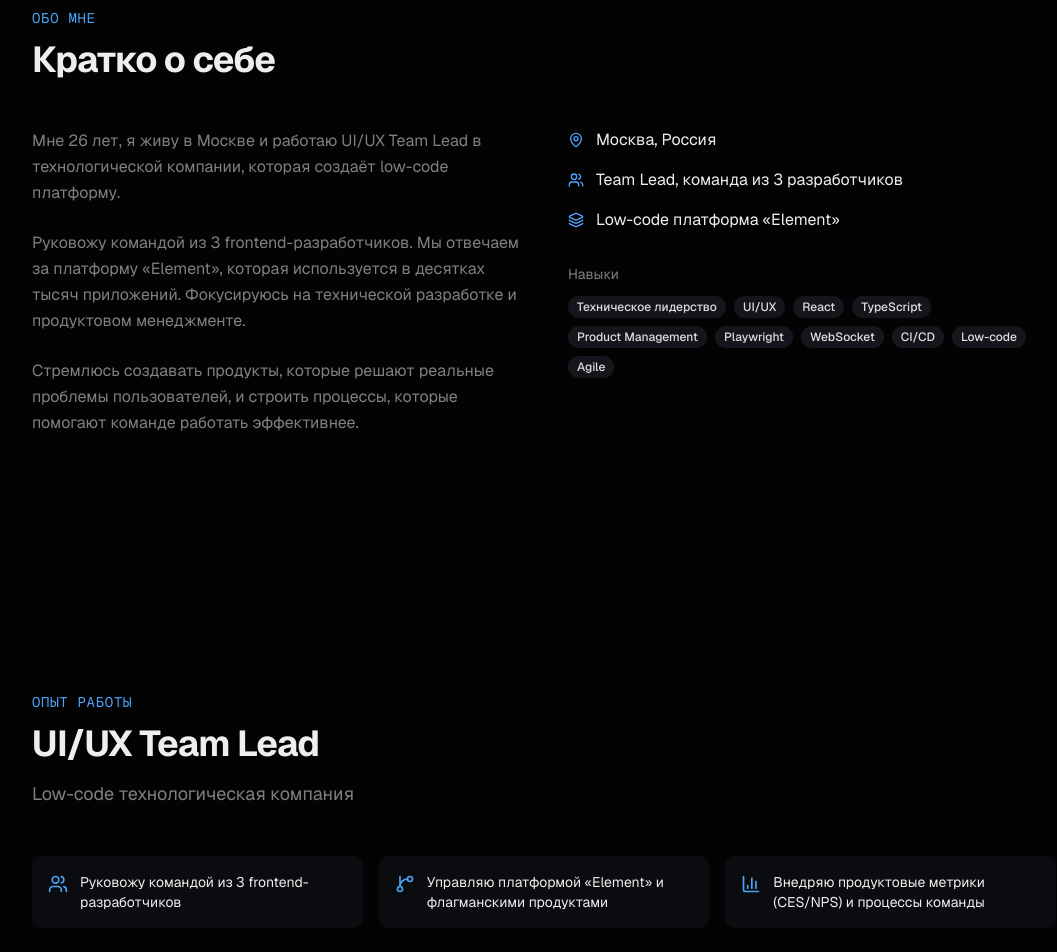
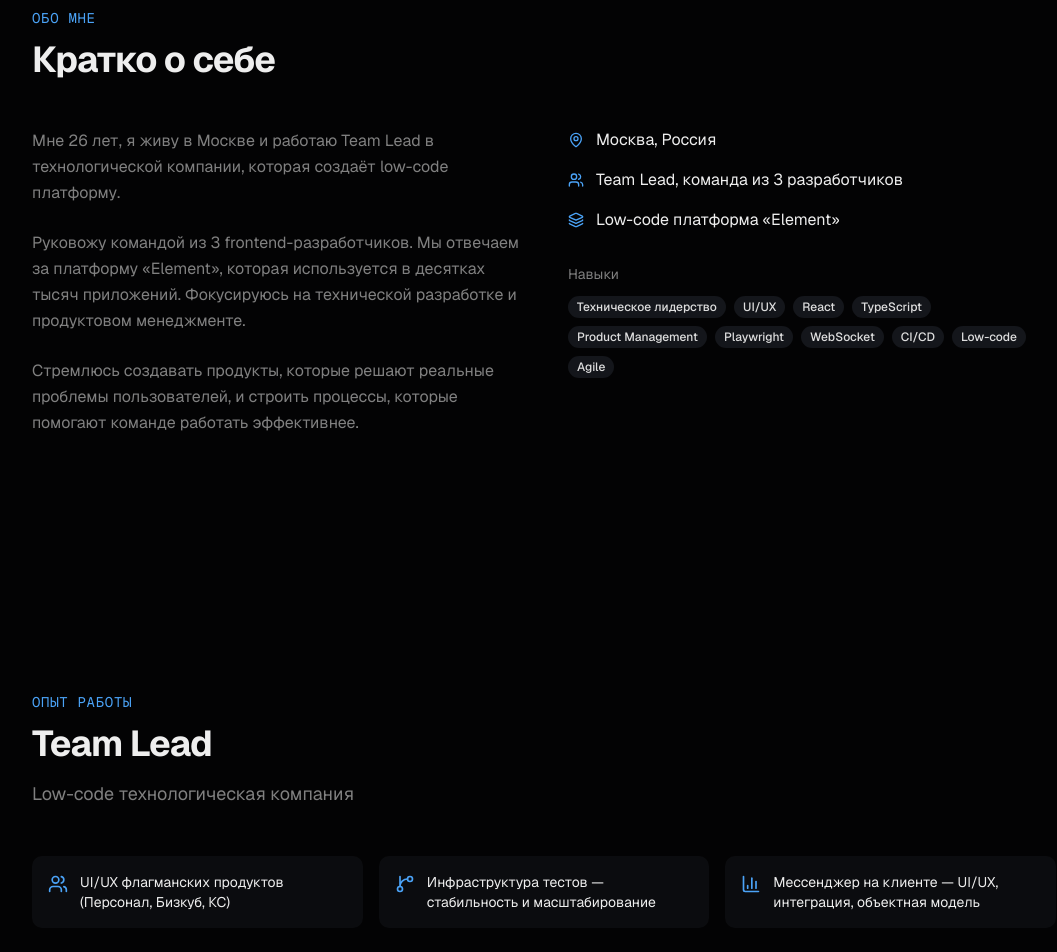
Before and after one commit to dshuran/dshuran-site, a Next.js app: page / in a window 1280 px wide. Shown: the part 920-1872 px from the top of the page, without its empty margins (96-1153 px from the left). Built offline with nearby package versions, Linux system fonts and the light colour scheme.

Commit message:
content: update role title and responsibility areas
- UI/UX Team Lead → Team Lead
- Add three responsibility zones: flagship product UI/UX, test infra, messenger

```diff
--- a/app/layout.tsx
+++ b/app/layout.tsx
@@ -13,11 +13,11 @@ const geistMono = Geist_Mono({
 });
 
 export const metadata: Metadata = {
-  title: "Дима — UI/UX Team Lead",
+  title: "Дима — Team Lead",
   description:
-    "Персональный сайт-портфолио UI/UX Team Lead. Техническое лидерство, управление командой и разработка продуктов.",
+    "Персональный сайт-портфолио Team Lead. Техническое лидерство, управление командой и разработка продуктов.",
   openGraph: {
-    title: "Дима — UI/UX Team Lead",
+    title: "Дима — Team Lead",
     description:
       "Техническое лидерство, управление командой и разработка продуктов.",
     type: "website",
--- a/components/About.tsx
+++ b/components/About.tsx
@@ -34,7 +34,7 @@ export function About() {
           <FadeIn delay={0.1}>
             <div className="space-y-6">
               <p className="text-muted-foreground leading-relaxed">
-                Мне 26 лет, я живу в Москве и работаю UI/UX Team Lead
+                Мне 26 лет, я живу в Москве и работаю Team Lead
                 в технологической компании, которая создаёт low-code платформу.
               </p>
               <p className="text-muted-foreground leading-relaxed">
--- a/components/Hero.tsx
+++ b/components/Hero.tsx
@@ -22,7 +22,7 @@ export function Hero() {
           className="space-y-6"
         >
           <p className="text-primary font-mono text-sm tracking-wider uppercase">
-            UI/UX Team Lead
+            Team Lead
           </p>
 
           <h1 className="text-5xl sm:text-6xl lg:text-7xl font-bold tracking-tight">
--- a/components/WorkExperience.tsx
+++ b/components/WorkExperience.tsx
@@ -58,15 +58,15 @@ const achievements = [
 const teamInfo = [
   {
     icon: Users,
-    text: "Руковожу командой из 3 frontend-разработчиков",
+    text: "UI/UX флагманских продуктов (Персонал, Бизкуб, КС)",
   },
   {
     icon: GitBranch,
-    text: "Управляю платформой «Element» и флагманскими продуктами",
+    text: "Инфраструктура тестов — стабильность и масштабирование",
   },
   {
     icon: BarChart3,
-    text: "Внедряю продуктовые метрики (CES/NPS) и процессы команды",
+    text: "Мессенджер на клиенте — UI/UX, интеграция, объектная модель",
   },
 ];
 
@@ -79,7 +79,7 @@ export function WorkExperience() {
             Опыт работы
           </p>
           <h2 className="text-3xl sm:text-4xl font-bold tracking-tight mb-4">
-            UI/UX Team Lead
+            Team Lead
           </h2>
           <p className="text-muted-foreground text-lg mb-12 max-w-2xl">
             Low-code технологическая компания
```
